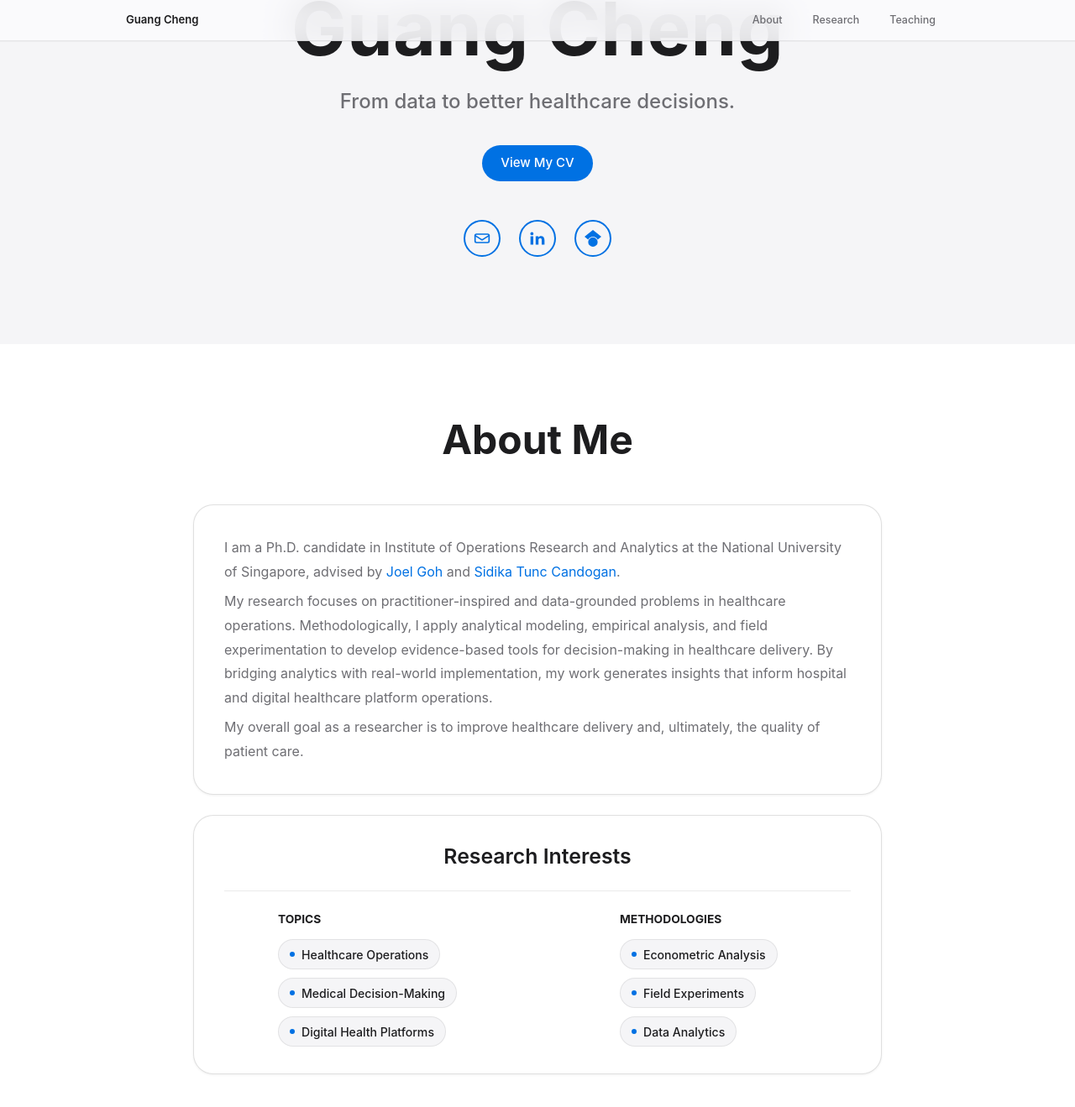
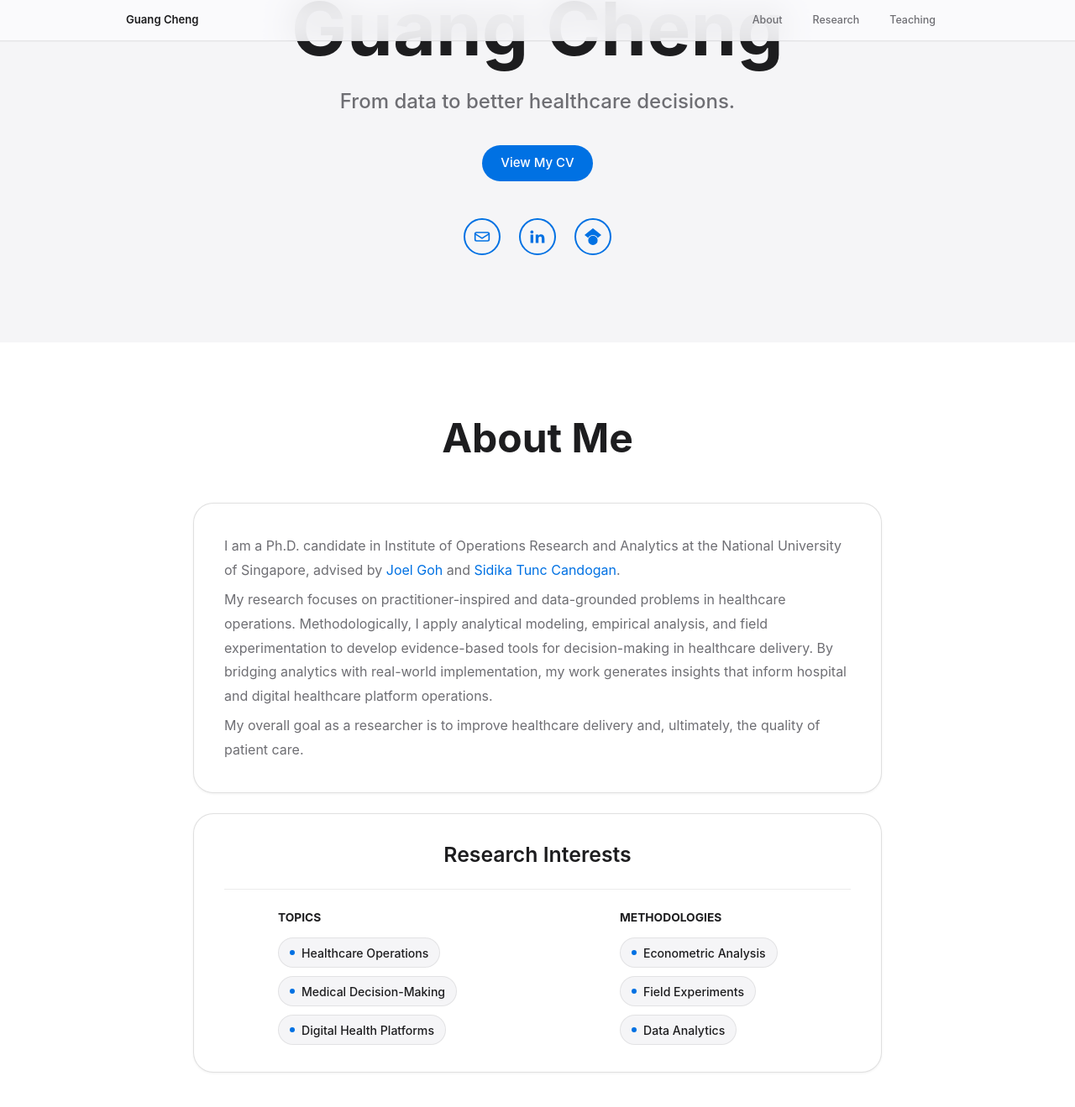
Before and after one commit to gcheng-nus/gcheng-nus.github.io, a Jekyll site: the page built from _pages/main.md, in a window 1280 px wide and 1400 px high, scrolled down 487 px. Shown: the top 1319 px of the window at 84% size. Built offline with Jekyll 4.4.1, drawn with Linux system fonts in a browser that asks for light colours; comment, search, counter and statistics services are not loaded.

Commit message:
reduce intro button vertical gap

```diff
--- a/assets/css/academic.scss
+++ b/assets/css/academic.scss
@@ -245,7 +245,7 @@ body.academic-site {
 .intro-actions {
   display: flex;
   flex-direction: column;
-  gap: 18px;
+  gap: 16px;
   align-items: center;
   justify-content: center;
   margin-top: 0;
```
